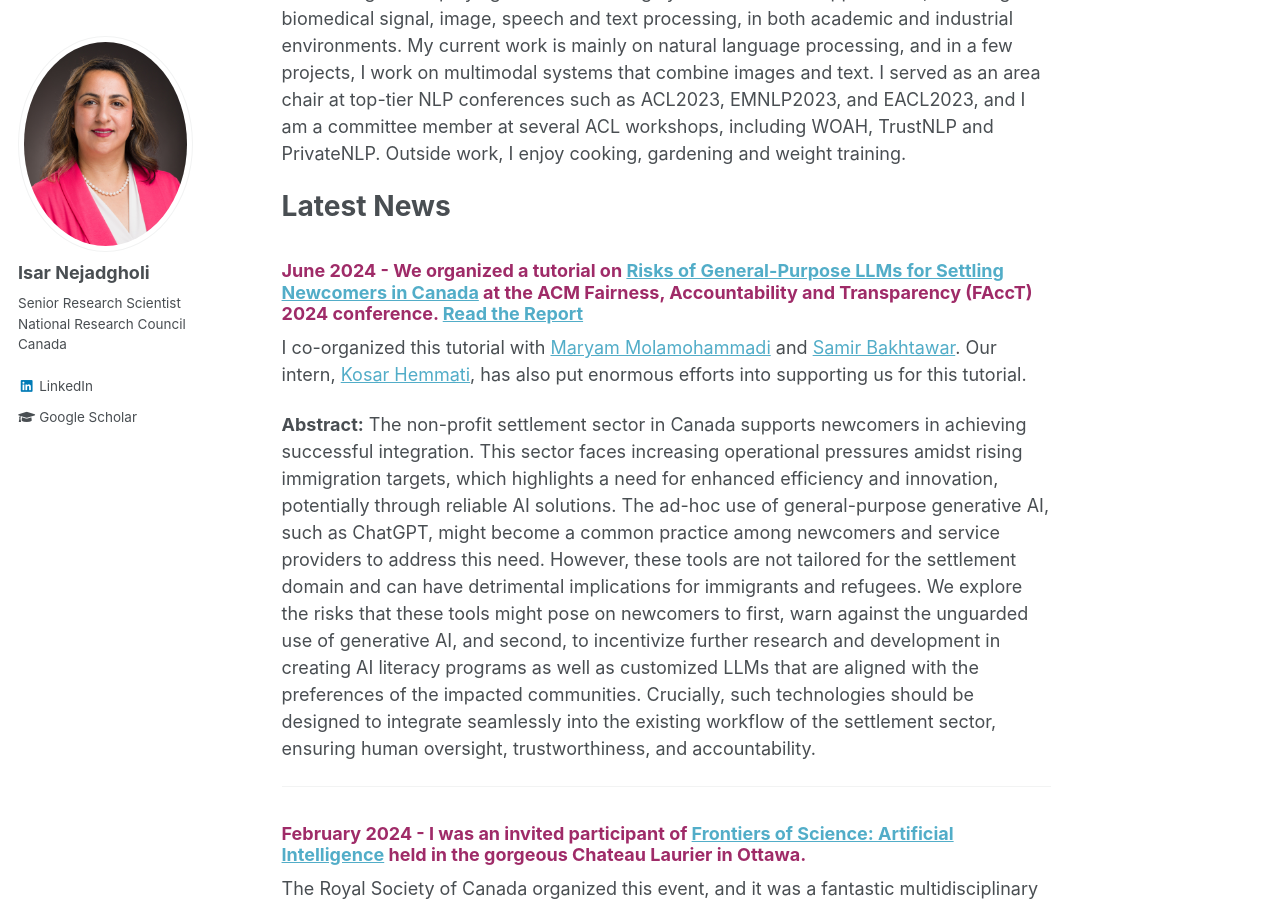
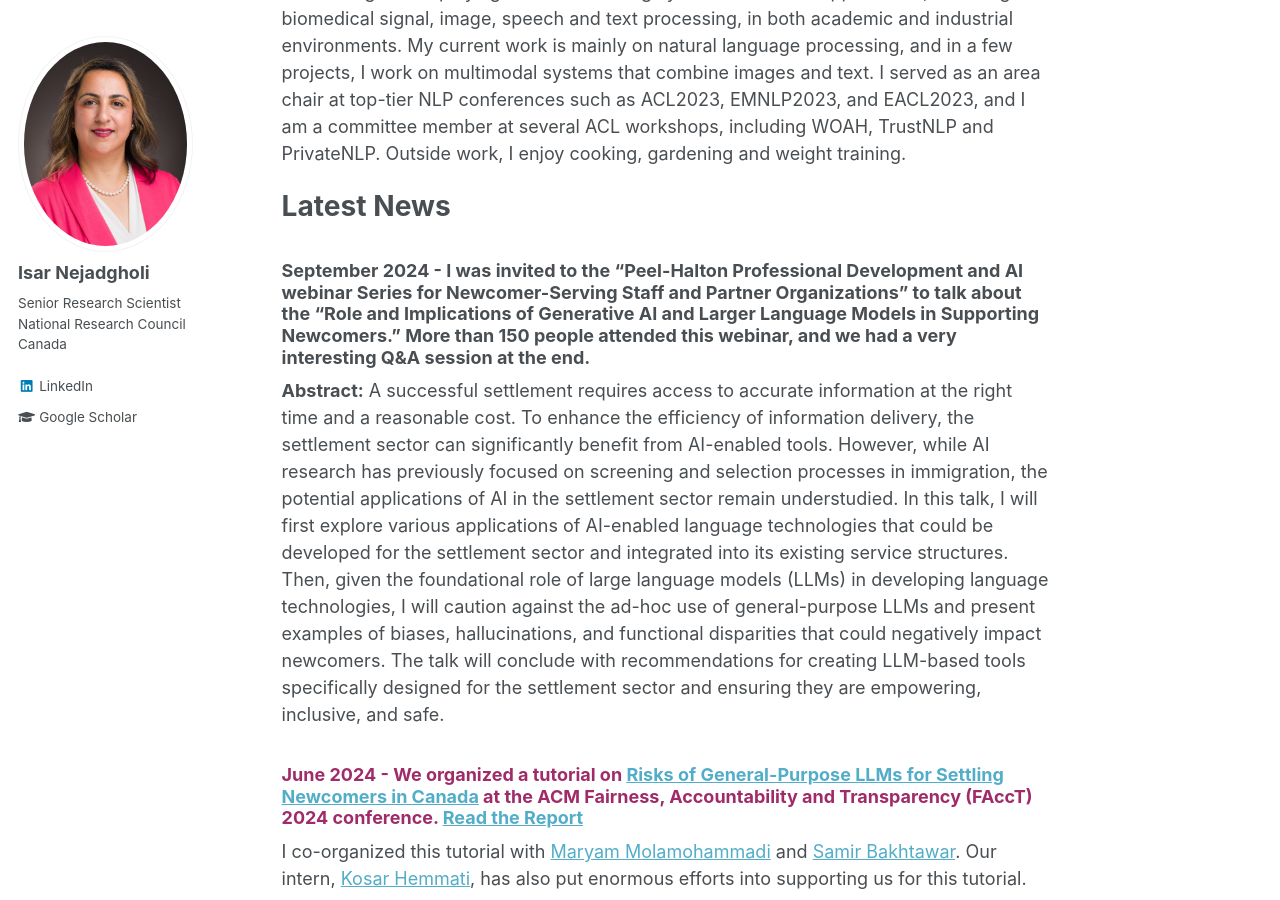
Before and after one commit to IsarNejad/IsarNejad.github.io, a Jekyll site: the page built from _pages/about.md, in a window 1280 px wide and 900 px high, scrolled down 289 px. Built offline with Jekyll 4.4.1, drawn with Linux system fonts in a browser that asks for light colours.

Commit message:
Update about.md

```diff
--- a/_pages/about.md
+++ b/_pages/about.md
@@ -11,6 +11,11 @@ redirect_from:
 I am a Senior Research Scientist at the [National Research Council Canada](https://nrc.canada.ca/en) and an Adjunct Professor at the [University of Ottawa](https://www.uottawa.ca/faculty-engineering/school-electrical-engineering-computer-science). In my [research](https://isarnejad.github.io//research/), I am interested in projects that leverage AI-enabled technologies to address societal challenges. ⁤⁤I am also dedicated to incorporating the principles of responsible AI into digital solutions to ensure ethical considerations are integrated into technological advancements. Previously, I have worked on building and deploying machine learning systems in various applications, including biomedical signal, image, speech and text processing, in both academic and industrial environments. My current work is mainly on natural language processing, and in a few projects, I work on multimodal systems that combine images and text. I served as an area chair at top-tier NLP conferences such as ACL2023, EMNLP2023, and EACL2023, and I am a committee member at several ACL workshops, including WOAH, TrustNLP and PrivateNLP. Outside work, I enjoy cooking, gardening and weight training.
 
 # Latest News
+
+### September 2024 - I was invited to the "Peel-Halton Professional Development and AI webinar Series for Newcomer-Serving Staff and Partner Organizations" to talk about the “Role and Implications of Generative AI and Larger Language Models in Supporting Newcomers.” More than 150 people attended this webinar, and we had a very interesting Q&A session at the end.
+
+**Abstract:** A successful settlement requires access to accurate information at the right time and a reasonable cost. To enhance the efficiency of information delivery, the settlement sector can significantly benefit from AI-enabled tools. However, while AI research has previously focused on screening and selection processes in immigration, the potential applications of AI in the settlement sector remain understudied. In this talk, I will first explore various applications of AI-enabled language technologies that could be developed for the settlement sector and integrated into its existing service structures. Then, given the foundational role of large language models (LLMs) in developing language technologies, I will caution against the ad-hoc use of general-purpose LLMs and present examples of biases, hallucinations, and functional disparities that could negatively impact newcomers. The talk will conclude with recommendations for creating LLM-based tools specifically designed for the settlement sector and ensuring they are empowering, inclusive, and safe.
+
 
 {: .amaranth-deep-purple}
 ### June 2024 - We organized a tutorial on [Risks of General-Purpose LLMs for Settling Newcomers in Canada](https://facctconference.org/2024/acceptedtutorials) at the ACM Fairness, Accountability and Transparency (FAccT) 2024 conference. [Read the Report](https://isarnejad.github.io/files/AI-in-Settlement.pdf){:target="_blank"}
```
